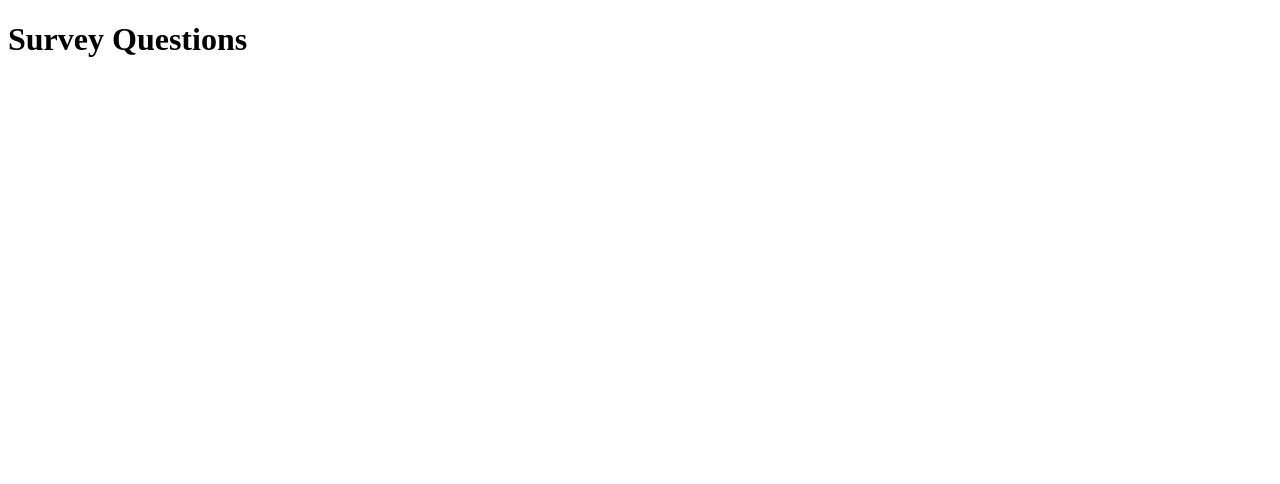
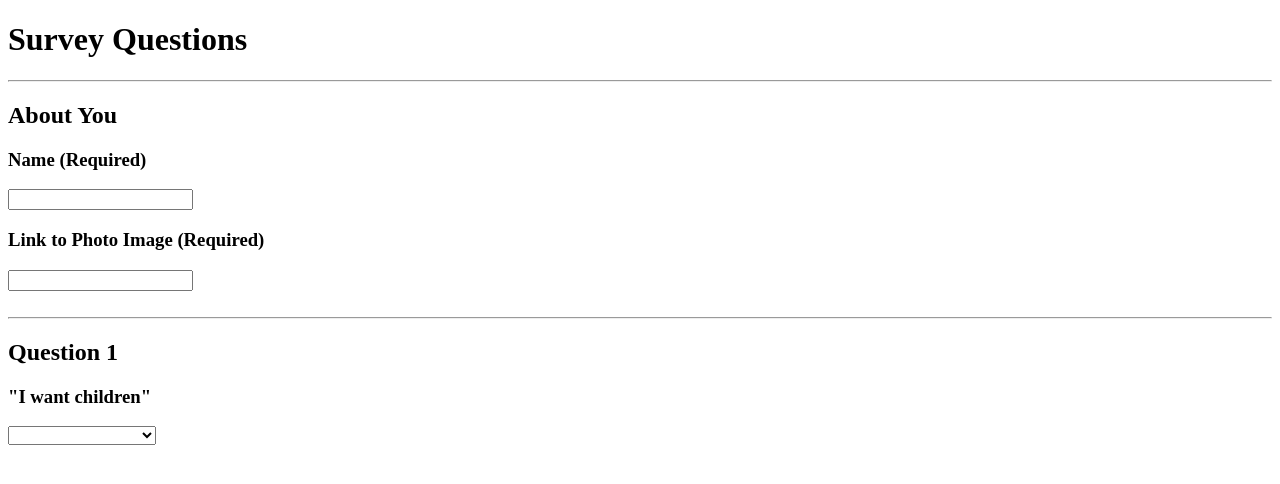
Before and after one commit to Saluki-scribe/Parasite-Finder, a website: page app/public/survey.html in a window 1280 px wide. Drawn offline with Linux system fonts and the light colour scheme.

Commit message:
Added first question with drop-down menu for testing.

```diff
--- a/app/public/survey.html
+++ b/app/public/survey.html
@@ -8,11 +8,29 @@
 </head>
 <body>
     <h1>Survey Questions</h1>
+    <hr>
+
     <div id = "info-div">
+        <h2>About You</h2>
+        <h3>Name (Required)</h3>
+        <input type="text" name id = "name" class="form-control" required>
+        <h3>Link to Photo Image (Required)</h3>
+        <input type = "text" name id = "photo" class = "form-control" required>
+        <br><br>
+        <hr>
+    </div> <!--End info div-->
 
-    </div>
     <div id="survey-div">
-
+        <h2>Question 1</h2>
+        <h3>"I want children"</h3>
+        <select>
+            <option value></option>
+            <option value="1">1 (Strongly Disagree)</option>
+            <option value="2">2</option>
+            <option value="3">3</option>
+            <option value="4">4</option>
+            <option value="5">5 (Strongly Agree)</option>
+        </select>
     </div>
 </body>
 </html>
```
